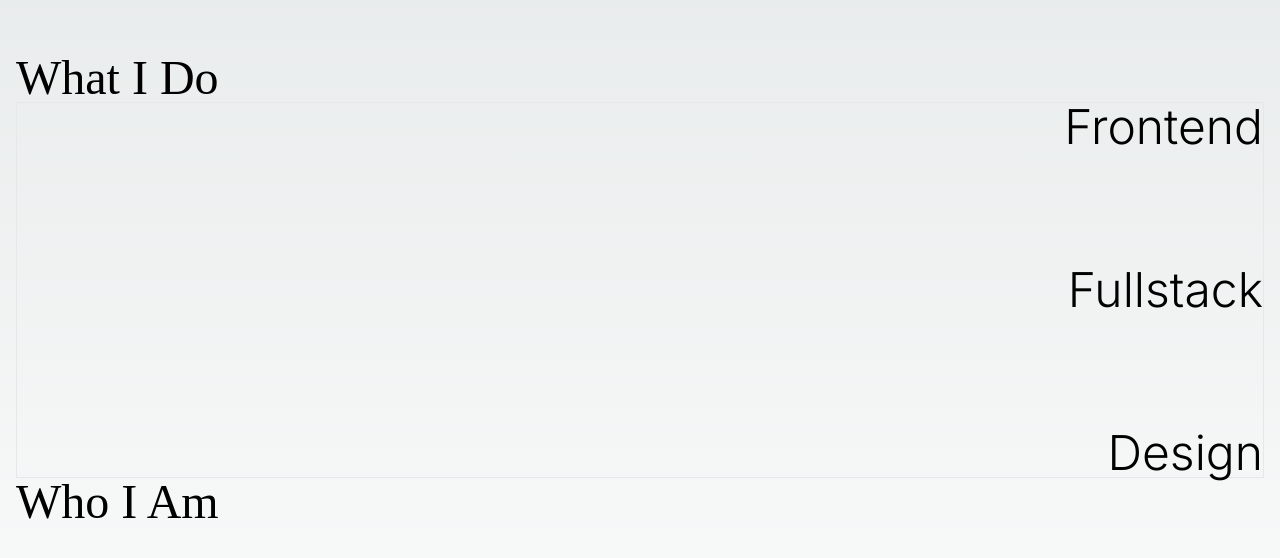
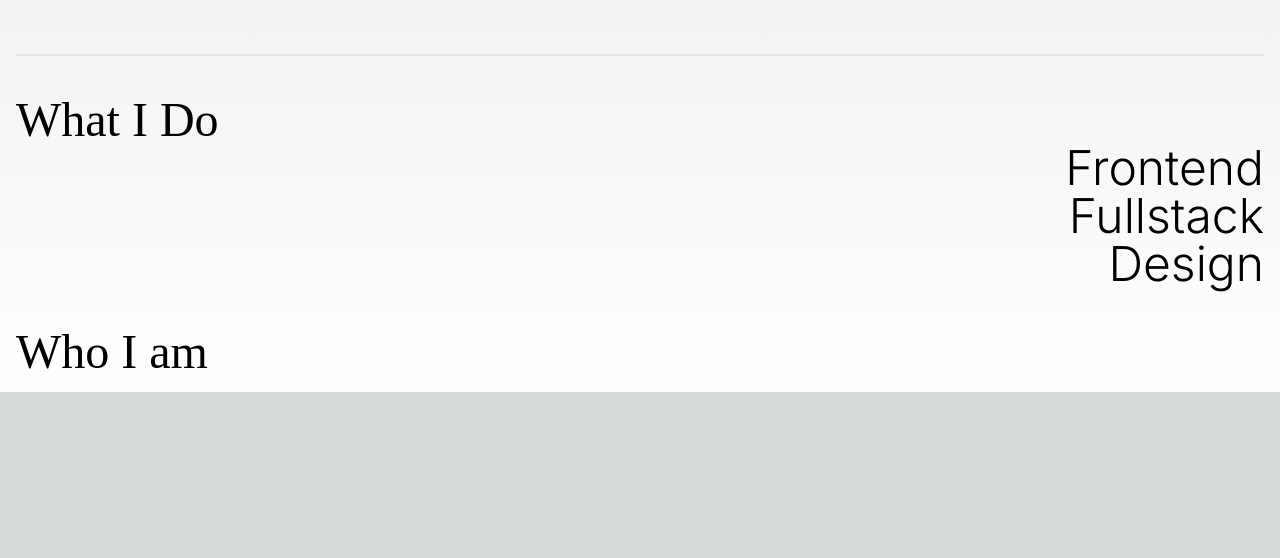
Before and after one commit to RLjumber/Personal-Portfolio, a Next.js app: page / in a window 1280 px wide. Shown: the part 788-1346 px from the top of the page. After the commit the page ends 1180 px from the top, so only its background shows below. Built offline with nearby package versions, Linux system fonts and the light colour scheme; a web font is replaced by a local one.

Commit message:
UPDATE: Messing around with container sizs and display

```diff
--- a/src/app/components/Landing.js
+++ b/src/app/components/Landing.js
@@ -1,25 +1,25 @@
 export default function Landing() {
     return (
-        <section class="">
-
-            <div class="h-screen flex flex-col justify-center pb-10">
+        <main>
+            <section id="intro" class="h-screen">
+                <div class=" h-full flex flex-col justify-center pb-10 pb">
                     <h1 class="font-display text-9xl" >Hi, I`m Luke</h1>
                     <h2 class=" font-light text-4xl">Welcome To My Digital Portfolio</h2>
                 </div>
-
-            <div class=" h-screen flex flex-col">
-                <h2 class="font-display text-5xl">What I Do</h2>
-                <ul class="h-1/2 border flex flex-col justify-between items-end text-5xl font-light">
+            </section>
+            <section id="who-and-what" class="border-t-2 pt-10">
+                <div class="flex flex-col">
+                    <h3 class="font-display text-5xl">What I Do</h3>
+                    <ul class="flex flex-col h-full items-end text-5xl font-light justify-evenly">
                         <li><h3 class="">Frontend</h3></li>
                         <li><h3 class="">Fullstack</h3></li>
                         <li><h3 class="">Design</h3></li>
                     </ul>
-                <div class="h-1/2">
-                    <h2 class="font-display text-5xl">Who I Am</h2>
-                    <ul></ul>
                 </div>
+                <div class="font-display text-5xl pt-10">
+                    <h3>Who I am</h3>
                 </div>
-
             </section>
+      </main>
     )
 }
```
Lines whose indentation alone changed are shown as unchanged.
